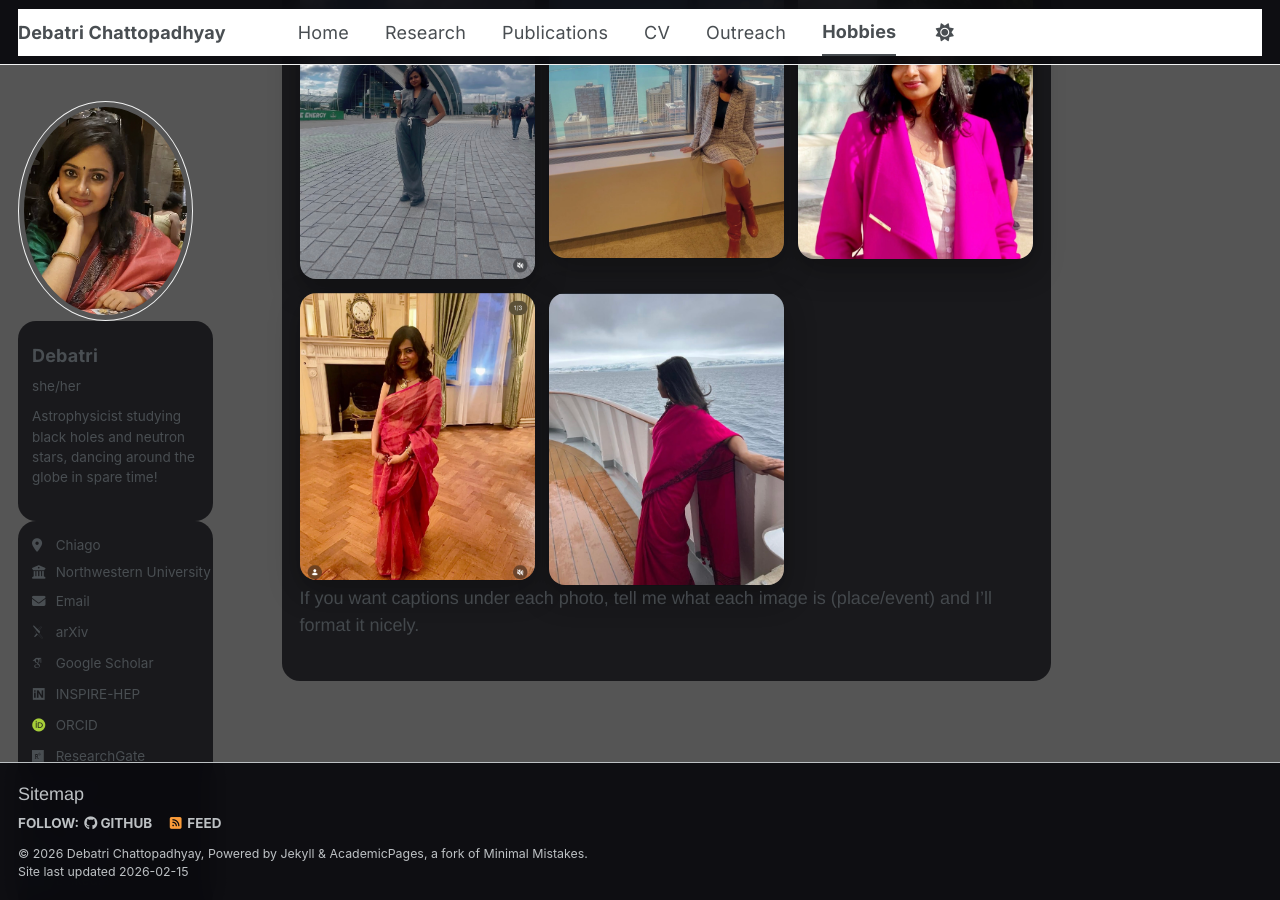
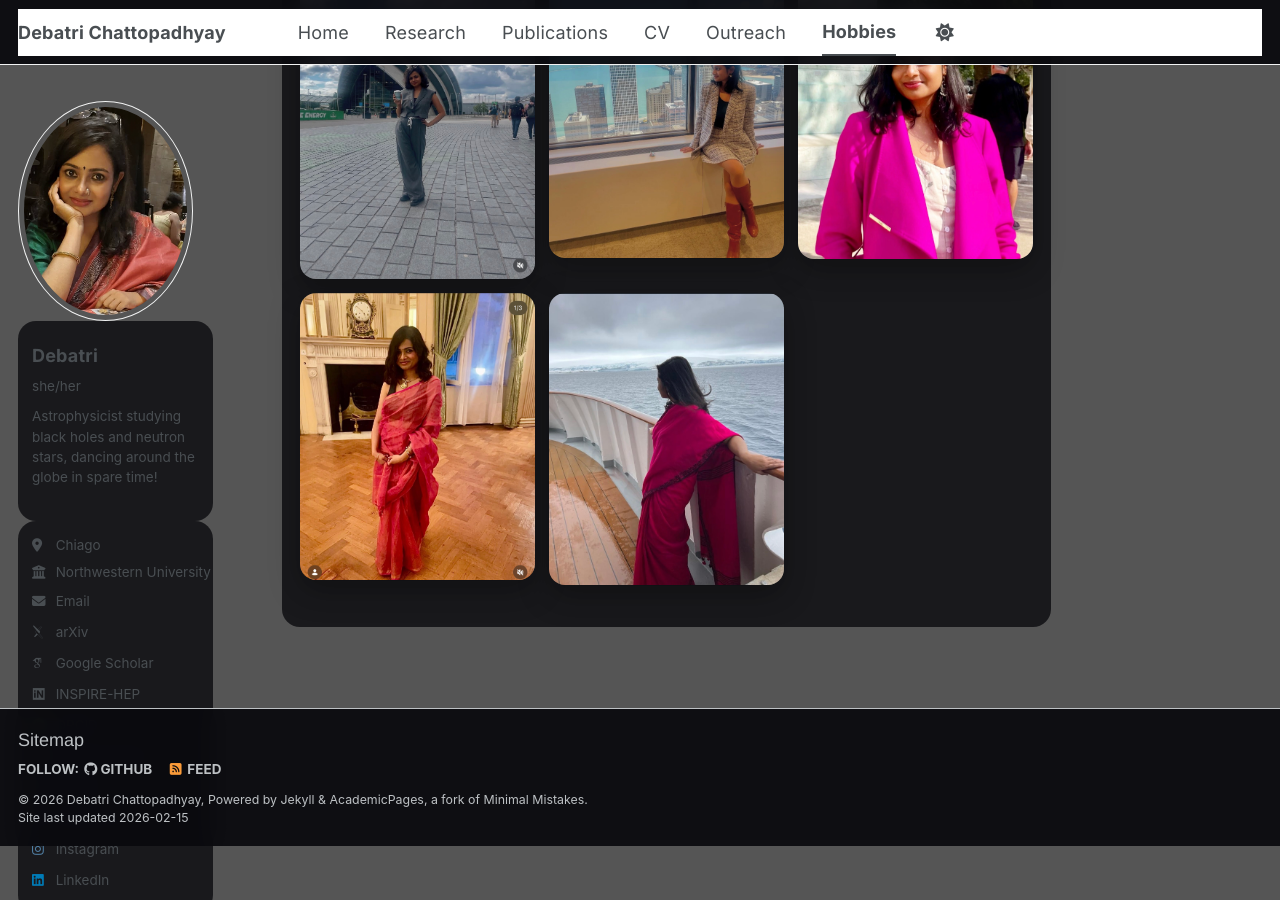
Before and after one commit to debatric/debatric.github.io, a Jekyll site: the page built from _pages/hobbies.md, in a window 1280 px wide and 900 px high, scrolled down 1107 px. Built offline with Jekyll 4.4.1, drawn with Linux system fonts in a browser that asks for light colours; some web fonts are replaced; a script bundle is joined from its source files by our own code; library files that are not in the unit come from our copies.

Commit message:
Update hobbies.md

```diff
--- a/_pages/hobbies.md
+++ b/_pages/hobbies.md
@@ -37,5 +37,4 @@ Books are the constant thread: **Bengali and English classics**, **sci-fi**, and
 </div>
 
 <p class="note">
-If you want captions under each photo, tell me what each image is (place/event) and I’ll format it nicely.
 </p>
```
